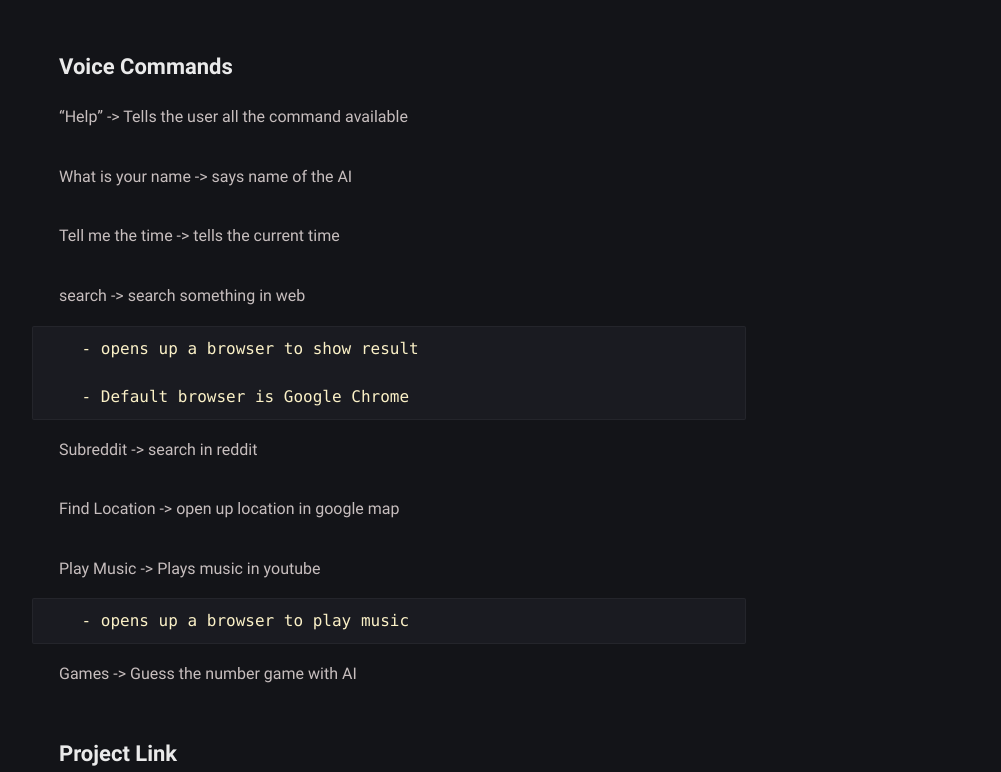
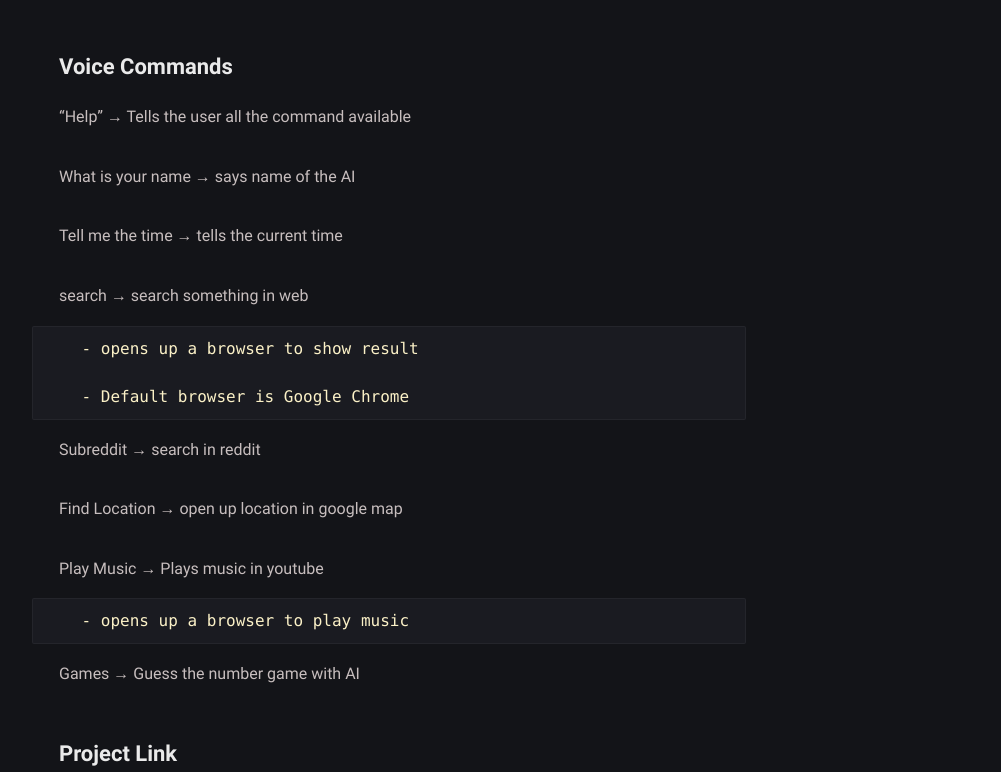
Before and after one commit to limon768/limon768.github.io, a Jekyll site: the page built from _posts/Project Akane/2022-07-07-Project-Akane.md, in a window 1280 px wide and 1400 px high, scrolled down 1294 px. Shown: the part 201-973 px from the top of the window, without its empty margins (251-1252 px from the left). Built offline with Jekyll 4.4.1, drawn with Linux system fonts in a browser that asks for light colours; some web fonts are replaced.

Commit message:
minor fixes , JWT

```diff
--- a/_posts/Project Akane/2022-07-07-Project-Akane.md
+++ b/_posts/Project Akane/2022-07-07-Project-Akane.md
@@ -51,27 +51,27 @@ To run the script
 
 ## Voice Commands
 
-"Help" -> Tells the user all the command available
+"Help" → Tells the user all the command available
 
- What is your name -> says name of the AI
+ What is your name → says name of the AI
 
-Tell me the time -> tells the current time
+Tell me the time → tells the current time
 
-search -> search something in web
+search → search something in web
 
         - opens up a browser to show result
 
         - Default browser is Google Chrome
 
-Subreddit -> search in reddit
+Subreddit → search in reddit
 
-Find Location -> open up location in google map
+Find Location → open up location in google map
 
-Play Music -> Plays music in youtube
+Play Music → Plays music in youtube
 
         - opens up a browser to play music
 
-Games -> Guess the number game with AI
+Games → Guess the number game with AI
 
 ## Project Link
 [Github](https://github.com/limon768/Akane-1.7)
```
Also changed, not shown: _posts/Beep/2023-02-18-Beep.md (+1 -1 lines), _posts/Portswigger Lab - JWT/2023-02-26-Portswigger-Lab-JWT.md (added, +174 -0 lines).
